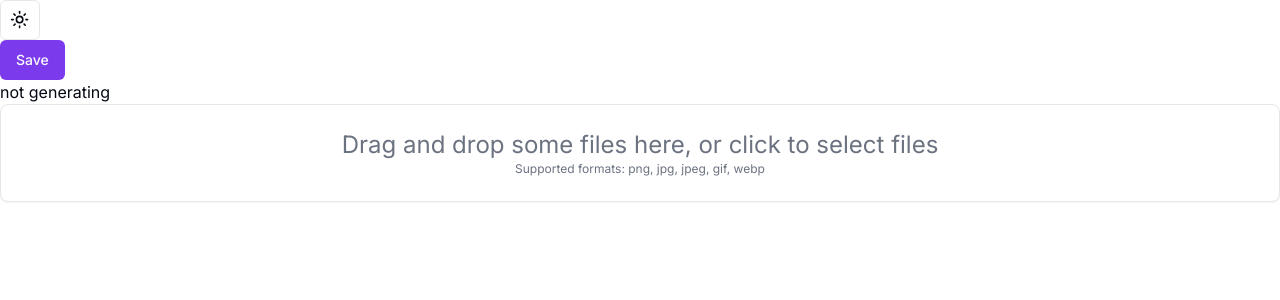
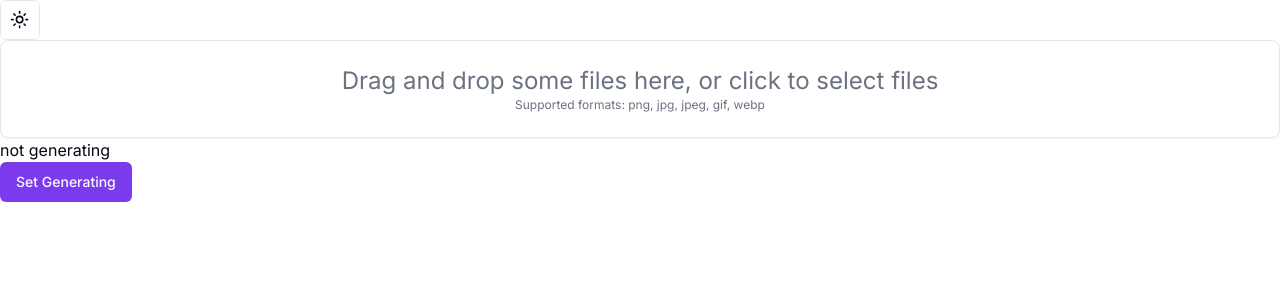
Before and after one commit to ivbrajkovic/image-ai, a Next.js app: page / in a window 1280 px wide. Shown: the top 300 px of the page. Built offline with nearby package versions, Linux system fonts and the light colour scheme; what next-safe-action would draw is missing.

Commit message:
chore: Add Zustand

```diff
--- a/src/app/layout.tsx
+++ b/src/app/layout.tsx
@@ -4,7 +4,6 @@ import type { Metadata } from 'next';
 import { Inter } from 'next/font/google';
 import { ThemeProvider } from '@/theme/theme-provider';
 import { cn } from '@/lib/utils';
-import { StoreProvider } from '@/store/StoreProvider';
 
 const inter = Inter({ subsets: ['latin'] });
 
@@ -18,16 +17,12 @@ export default function RootLayout({
 }: Readonly<{
   children: React.ReactNode;
 }>) {
-  // const cookieStore = cookies();
-  // console.log('*** cookieStore ***', cookieStore);
-
   return (
     <html
       lang='en'
       suppressHydrationWarning
     >
       <body className={cn(inter.className, 'h-full')}>
-        <StoreProvider>
         <ThemeProvider
           enableSystem
           disableTransitionOnChange
@@ -36,7 +31,6 @@ export default function RootLayout({
         >
           {children}
         </ThemeProvider>
-        </StoreProvider>
       </body>
     </html>
   );
--- a/src/features/editor/editor.tsx
+++ b/src/features/editor/editor.tsx
@@ -1,24 +1,32 @@
 'use client';
 
 import { Button } from '@/components/ui/button';
-import { UploadImage } from '@/features/editor/component/upload-image';
-import { selectGenerating, setGenerating } from '@/features/editor/editorSlice';
-import { useAppDispatch, useAppSelector } from '@/store/hooks';
+import { UploadImage } from '@/features/editor/component/UploadImage';
+import { ImageStore, useImageStore } from '@/features/editor/imageStore';
 
-export const Editor = () => {
-  const dispatch = useAppDispatch();
-  const generating = useAppSelector(selectGenerating);
+const TestButton = () => {
+  const generating = useImageStore((state) => state.generating);
+  const setGenerating = useImageStore((state) => state.setGenerating);
 
-  const handleSave = () => {
-    dispatch(setGenerating(!generating));
+  const handleClick = () => {
+    setGenerating(!generating);
   };
 
   return (
     <div>
-      <Button onClick={handleSave}>Save</Button>
       <h1>{generating ? 'generating' : 'not generating'}</h1>
-
-      <UploadImage />
+      <Button onClick={handleClick}>Set Generating</Button>
     </div>
   );
 };
+
+export const Editor = () => {
+  return (
+    <ImageStore.Provider>
+      <div>
+        <UploadImage />
+        <TestButton />
+      </div>
+    </ImageStore.Provider>
+  );
+};
--- a/src/features/editor/editorSlice.ts
+++ /dev/null
@@ -1,30 +0,0 @@
-'use client';
-
-import { createSlice } from '@reduxjs/toolkit';
-import { PayloadAction } from '@reduxjs/toolkit/react';
-
-export type EditorState = {
-  generating: boolean;
-};
-
-const initialState: EditorState = {
-  generating: false,
-};
-
-const editorSlice = createSlice({
-  name: 'editor',
-  initialState,
-  reducers: {
-    setGenerating: (state, action: PayloadAction<boolean>) => {
-      state.generating = action.payload;
-    },
-  },
-  selectors: {
-    selectGenerating: (state) => state.generating,
-  },
-});
-
-export const { setGenerating } = editorSlice.actions;
-export const { selectGenerating } = editorSlice.selectors;
-
-export const editorReducer = editorSlice.reducer;
--- /dev/null
+++ b/src/features/editor/imageStore.ts
@@ -0,0 +1,54 @@
+import { createZustandContext } from '@/lib/createZustandContext';
+import { useStore } from 'zustand';
+import { createJSONStorage, persist } from 'zustand/middleware';
+import { immer } from 'zustand/middleware/immer';
+import { createStore } from 'zustand/vanilla';
+
+export type ImageState = {
+  generating: boolean;
+};
+
+export type ImageActions = {
+  setGenerating: (generating: boolean) => void;
+};
+
+export type ImageStore = ImageState & ImageActions;
+
+const imageState: ImageState = {
+  generating: false,
+};
+
+const createImageStore = () =>
+  createStore<ImageStore>()(
+    persist(
+      immer((set) => ({
+        ...imageState,
+        setGenerating: (generating) => set({ generating }),
+      })),
+      {
+        name: 'image-store',
+        storage: createJSONStorage(() => localStorage),
+        onRehydrateStorage: (state) => {
+          console.log('hydration starts');
+
+          // optional
+          return (state, error) => {
+            if (error) {
+              console.log('an error happened during hydration', error);
+            } else {
+              console.log('hydration finished');
+            }
+          };
+        },
+      },
+    ),
+  );
+
+export const ImageStore = createZustandContext(createImageStore);
+
+export function useImageStore(): ImageStore;
+export function useImageStore<T>(selector: (state: ImageStore) => T): T;
+export function useImageStore<T>(selector?: (state: ImageStore) => T) {
+  const store = ImageStore.useContext();
+  return useStore(store, selector!);
+}
--- /dev/null
+++ b/src/lib/createZustandContext.tsx
@@ -0,0 +1,24 @@
+import React, { createContext, PropsWithChildren, useState } from 'react';
+import { StoreApi, useStore as useZustandStore } from 'zustand';
+
+export const createZustandContext = <TInitial, TState extends StoreApi<any>>(
+  createStore: () => TState,
+) => {
+  const Context = createContext<TState | null>(null);
+
+  const Provider = (props: PropsWithChildren) => {
+    const [store] = useState(createStore);
+    return <Context.Provider value={store}>{props.children}</Context.Provider>;
+  };
+
+  const useContext = () => {
+    const contextValue = React.useContext(Context);
+    if (contextValue === null)
+      throw new Error(
+        `useContext must be used within a Zustand store Provider`,
+      );
+    return contextValue;
+  };
+
+  return { useContext, Context, Provider };
+};
--- a/src/store/StoreProvider.tsx
+++ /dev/null
@@ -1,12 +0,0 @@
-'use client';
-
-import { makeStore } from '@/store/store';
-import { PropsWithChildren, useState } from 'react';
-import { Provider } from 'react-redux';
-
-type StoreProviderProps = PropsWithChildren<{}>;
-
-export const StoreProvider = (props: StoreProviderProps) => {
-  const [{ store, persistor }] = useState(makeStore);
-  return <Provider store={store}>{props.children}</Provider>;
-};
--- a/src/store/hooks.ts
+++ /dev/null
@@ -1,6 +0,0 @@
-import { AppDispatch, AppState, AppStore } from '@/store/store';
-import { useDispatch, useSelector, useStore } from 'react-redux';
-
-export const useAppDispatch = useDispatch.withTypes<AppDispatch>();
-export const useAppSelector = useSelector.withTypes<AppState>();
-export const useAppStore = useStore.withTypes<AppStore>();
--- a/src/store/store.ts
+++ /dev/null
@@ -1,45 +0,0 @@
-import { editorReducer } from '@/features/editor/editorSlice';
-import { configureStore } from '@reduxjs/toolkit';
-
-import {
-  persistReducer,
-  FLUSH,
-  REHYDRATE,
-  PAUSE,
-  PERSIST,
-  PURGE,
-  REGISTER,
-  persistStore,
-} from 'redux-persist';
-
-import storage from 'redux-persist/lib/storage';
-
-export const makeStore = () => {
-  const persistedEditorReducer = persistReducer(
-    {
-      key: 'editor',
-      version: 1,
-      storage,
-    },
-    editorReducer,
-  );
-
-  const store = configureStore({
-    devTools: process.env.NODE_ENV !== 'production',
-    reducer: {
-      editor: persistedEditorReducer,
-    },
-    middleware: (getDefaultMiddleware) =>
-      getDefaultMiddleware({
-        serializableCheck: {
-          ignoredActions: [FLUSH, REHYDRATE, PAUSE, PERSIST, PURGE, REGISTER],
-        },
-      }),
-  });
-  const persistor = persistStore(store);
-  return { store, persistor };
-};
-
-export type AppStore = ReturnType<typeof makeStore>['store'];
-export type AppState = ReturnType<AppStore['getState']>;
-export type AppDispatch = AppStore['dispatch'];
```
Also changed, not shown: package.json (+3 -4 lines), src/lib/createAdvancedContext.tsx (added, +61 -0 lines), src/features/editor/component/UploadImage.tsx (renamed from src/features/editor/component/upload-image.tsx), 1 other file (tests, documents, lock files or other folders). Lines whose indentation alone changed are shown as unchanged.
